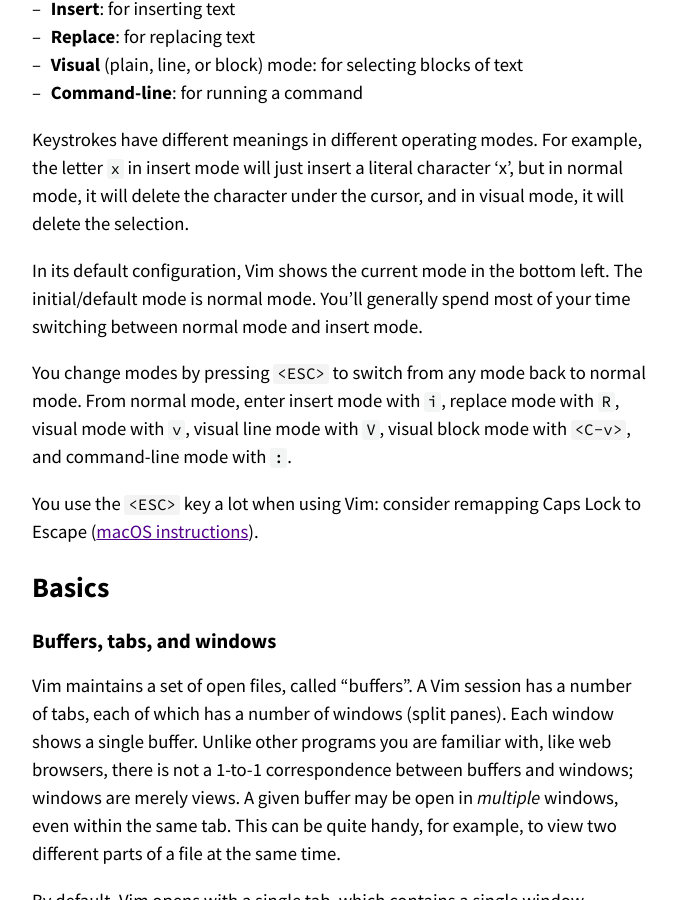
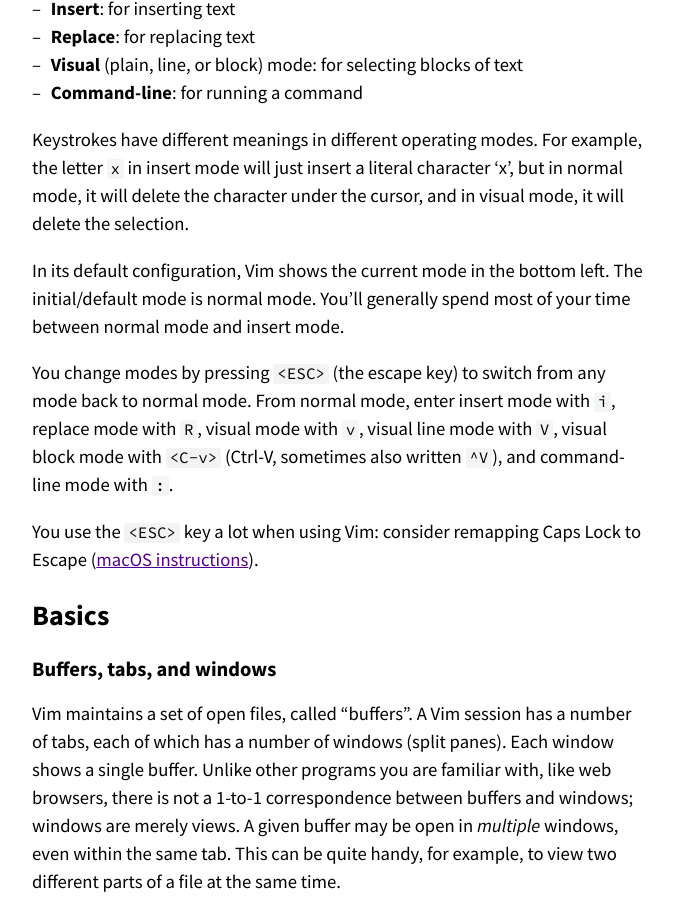
Before and after one commit to missing-semester-cn/missing-semester-cn.github.io, a Jekyll site: the page built from editors.md, in a window 1280 px wide and 900 px high, scrolled down 2080 px. Shown: the whole window, without its empty margins (300-977 px from the left). Built offline with Jekyll 4.4.1, drawn with Linux system fonts in a browser that asks for light colours; some of the changed text lies outside the part shown.

Commit message:
Process Jon's feedback

```diff
--- a/editors.md
+++ b/editors.md
@@ -91,12 +91,13 @@
 
 In its default configuration, Vim shows the current mode in the bottom left.
 The initial/default mode is normal mode. You'll generally spend most of your
-time switching between normal mode and insert mode.
+time between normal mode and insert mode.
 
-You change modes by pressing `<ESC>` to switch from any mode back to normal
-mode. From normal mode, enter insert mode with `i`, replace mode with `R`,
-visual mode with `v`, visual line mode with `V`, visual block mode with
-`<C-v>`, and command-line mode with `:`.
+You change modes by pressing `<ESC>` (the escape key) to switch from any mode
+back to normal mode. From normal mode, enter insert mode with `i`, replace mode
+with `R`, visual mode with `v`, visual line mode with `V`, visual block mode
+with `<C-v>` (Ctrl-V, sometimes also written `^V`), and command-line mode with
+`:`.
 
 You use the `<ESC>` key a lot when using Vim: consider remapping Caps Lock to
 Escape ([macOS
@@ -195,7 +196,7 @@
 - `s` substitute character (equal to `xi`)
 - visual mode + manipulation
     - select text, `d` to delete it or `c` to change it
-- `u` to undo, `<C-r` to redo
+- `u` to undo, `<C-r>` to redo
 - Lots more to learn: e.g. `~` flips the case of a character
 
 ## Counts
@@ -372,7 +373,7 @@
 
 ## Multiple windows
 
-- `sp` / `vsp` to split windows
+- `:sp` / `:vsp` to split windows
 - Can have multiple views of the same buffer.
 
 ## Macros
```
Also changed, not shown: other parts of editors.md (+2 -2 lines), 1 other file.
